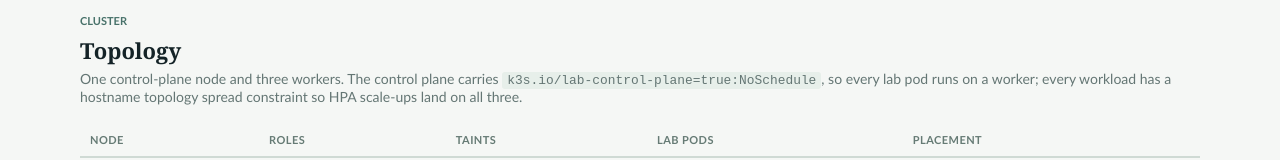
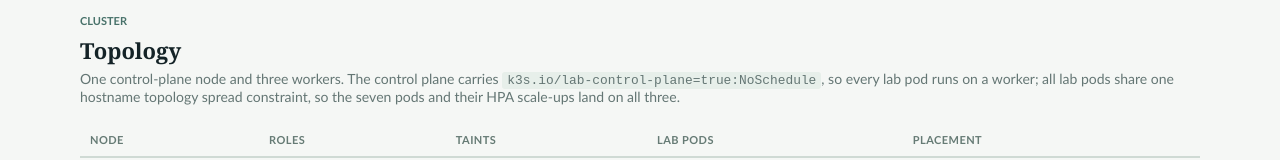
Before and after one commit to masoodaaw/local-dev-stack, a plain HTML site: page kubernetes/index.html in a window 1280 px wide. Shown: the part 521-681 px from the top of the page. Drawn offline with Linux system fonts and the light colour scheme; no server answers.

Commit message:
kubes update

```diff
--- a/kubernetes/index.html
+++ b/kubernetes/index.html
@@ -22,7 +22,7 @@
 
     <section class="section">
       <div class="section-title"><div><div class="eyebrow">CLUSTER</div><h2>Topology</h2></div></div>
-      <p class="muted">One control-plane node and three workers. The control plane carries <code>k3s.io/lab-control-plane=true:NoSchedule</code>, so every lab pod runs on a worker; every workload has a hostname topology spread constraint so HPA scale-ups land on all three.</p>
+      <p class="muted">One control-plane node and three workers. The control plane carries <code>k3s.io/lab-control-plane=true:NoSchedule</code>, so every lab pod runs on a worker; all lab pods share one hostname topology spread constraint, so the seven pods and their HPA scale-ups land on all three.</p>
       <div class="table-wrap"><table><thead><tr><th>Node</th><th>Roles</th><th>Taints</th><th>Lab pods</th><th>Placement</th></tr></thead><tbody id="nodes"></tbody></table></div>
     </section>
 
```
Also changed, not shown: 6 other files.
